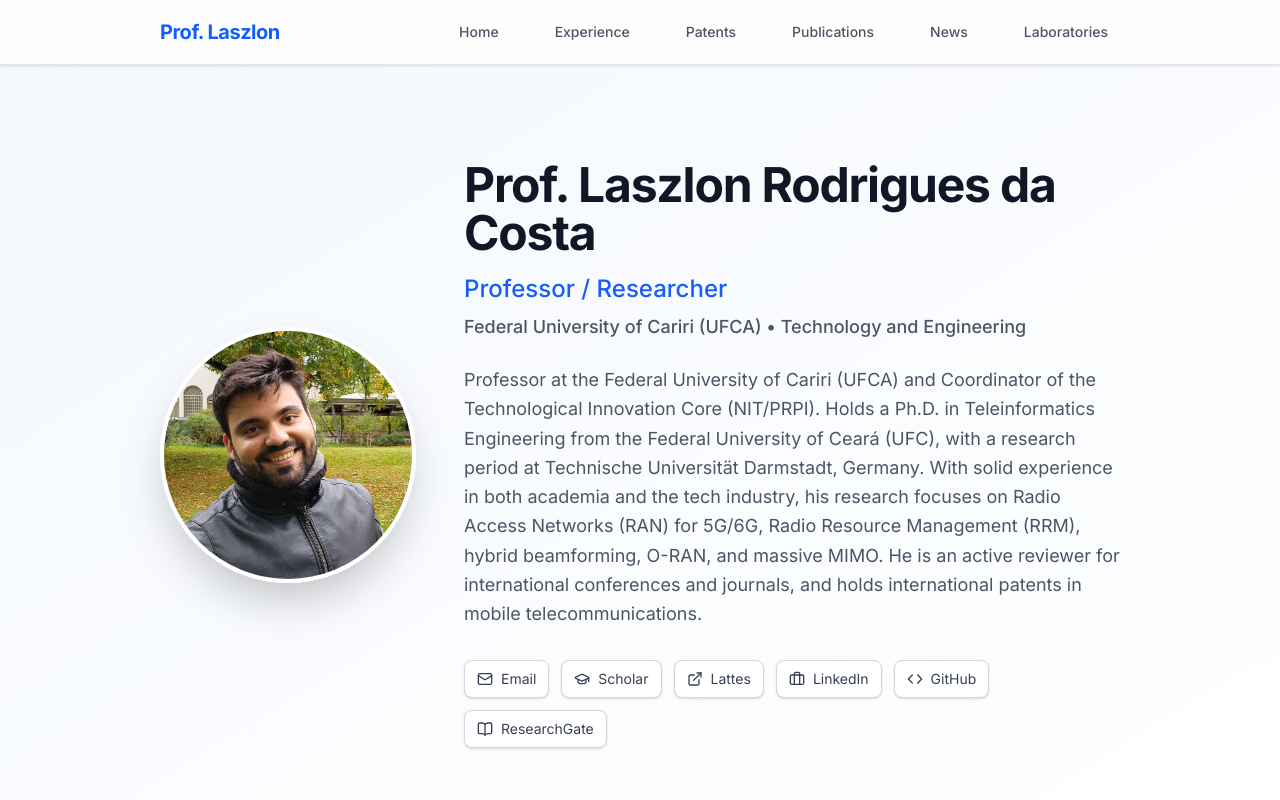
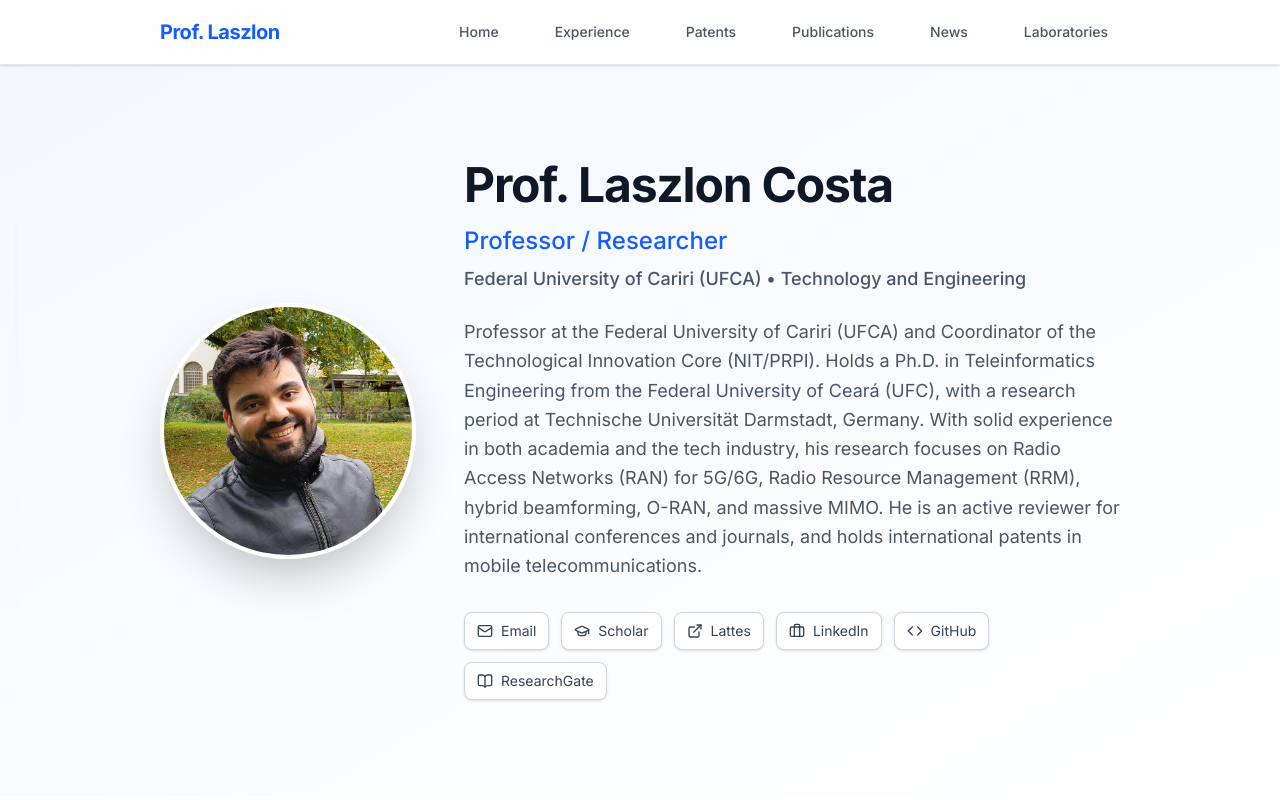
Before and after one commit to laszloncosta/laszloncosta.github.io, a Next.js app: page / in a window 1280 px wide. Shown: the top 800 px of the page. Built offline with nearby package versions, Linux system fonts and the light colour scheme.

Commit message:
Update layout metadata and shorten name to avoid line breaks

```diff
--- a/src/app/layout.js
+++ b/src/app/layout.js
@@ -4,13 +4,13 @@ import "./globals.css";
 const inter = Inter({ subsets: ["latin"] });
 
 export const metadata = {
-  title: "Portfólio Acadêmico",
-  description: "Pesquisador na Universidade Federal do Ceará",
+  title: "Prof. Laszlon Costa - Academic Portfolio",
+  description: "Professor and Researcher at the Federal University of Cariri (UFCA)",
 };
 
 export default function RootLayout({ children }) {
   return (
-    <html lang="pt-BR" className="scroll-smooth">
+    <html lang="en" className="scroll-smooth">
       <body
         className={`${inter.className} antialiased text-gray-900 bg-gray-50`}
       >
--- a/src/data/bio.json
+++ b/src/data/bio.json
@@ -1,5 +1,5 @@
 {
-  "name": "Prof. Laszlon Rodrigues da Costa",
+  "name": "Prof. Laszlon Costa",
   "title": "Professor / Researcher",
   "institution": "Federal University of Cariri (UFCA)",
   "department": "Technology and Engineering",
```
